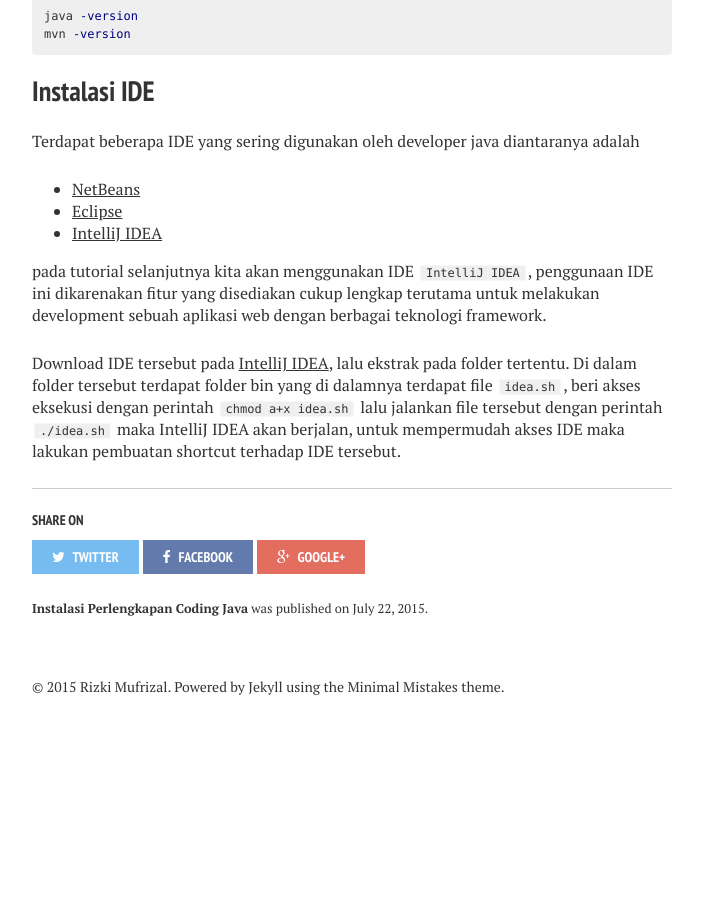
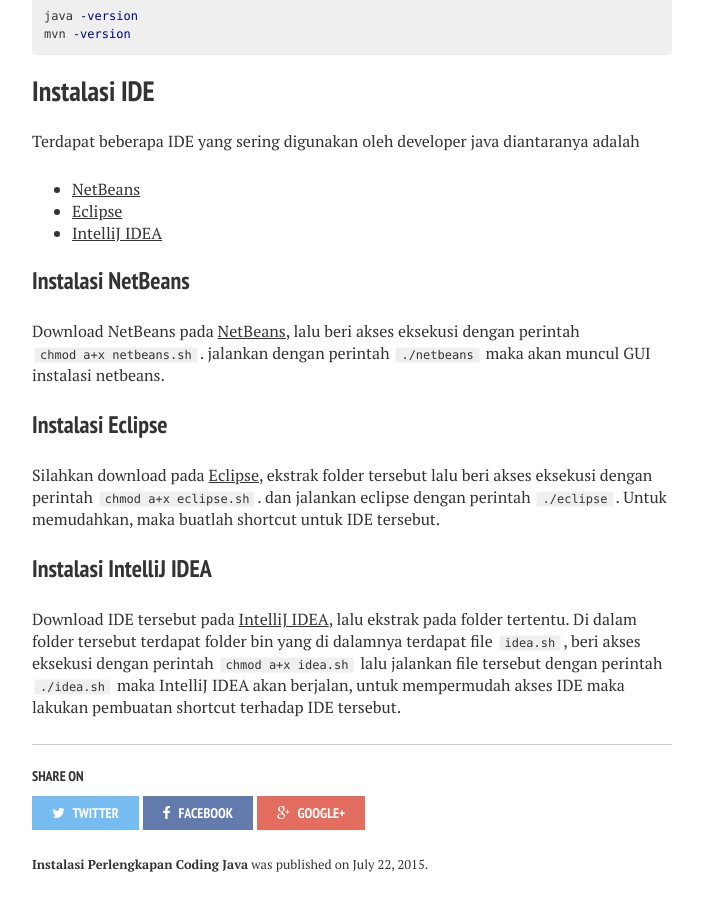
Before and after one commit to tanihub/RizkiMufrizal.github.io, a Jekyll site: the page built from _posts/2015-07-22-instalasi-perlengkapan-coding-java.markdown, in a window 1280 px wide and 900 px high, scrolled down 1475 px. Shown: the whole window, without its empty margins (288-991 px from the left). Built offline with Jekyll 4.4.1, drawn with Linux system fonts in a browser that asks for light colours; nearby versions of some CDN libraries; before the commit the page ends 2220 px from its top, so only the background shows below that.

Commit message:
Tambah instalasi masing - masing IDE

```diff
--- a/_posts/2015-07-22-instalasi-perlengkapan-coding-java.markdown
+++ b/_posts/2015-07-22-instalasi-perlengkapan-coding-java.markdown
@@ -74,6 +74,14 @@
 - [Eclipse](http://www.eclipse.org/)
 - [IntelliJ IDEA](https://www.jetbrains.com/idea/)
 
-pada tutorial selanjutnya kita akan menggunakan IDE `IntelliJ IDEA`, penggunaan IDE ini dikarenakan fitur yang disediakan cukup lengkap terutama untuk melakukan development sebuah aplikasi web dengan berbagai teknologi framework.
+###Instalasi NetBeans
+
+Download NetBeans pada [NetBeans](https://netbeans.org/), lalu beri akses eksekusi dengan perintah `chmod a+x netbeans.sh`. jalankan dengan perintah `./netbeans` maka akan muncul GUI instalasi netbeans.
+
+###Instalasi Eclipse
+
+Silahkan download pada [Eclipse](http://www.eclipse.org/), ekstrak folder tersebut lalu beri akses eksekusi dengan perintah `chmod a+x eclipse.sh`. dan jalankan eclipse dengan perintah `./eclipse`. Untuk memudahkan, maka buatlah shortcut untuk IDE tersebut.
+
+###Instalasi IntelliJ IDEA
 
 Download IDE tersebut pada [IntelliJ IDEA](https://www.jetbrains.com/idea/), lalu ekstrak pada folder tertentu. Di dalam folder tersebut terdapat folder bin yang di dalamnya terdapat file `idea.sh`, beri akses eksekusi dengan perintah `chmod a+x idea.sh` lalu jalankan file tersebut dengan perintah `./idea.sh` maka IntelliJ IDEA akan berjalan, untuk mempermudah akses IDE maka lakukan pembuatan shortcut terhadap IDE tersebut.
```
